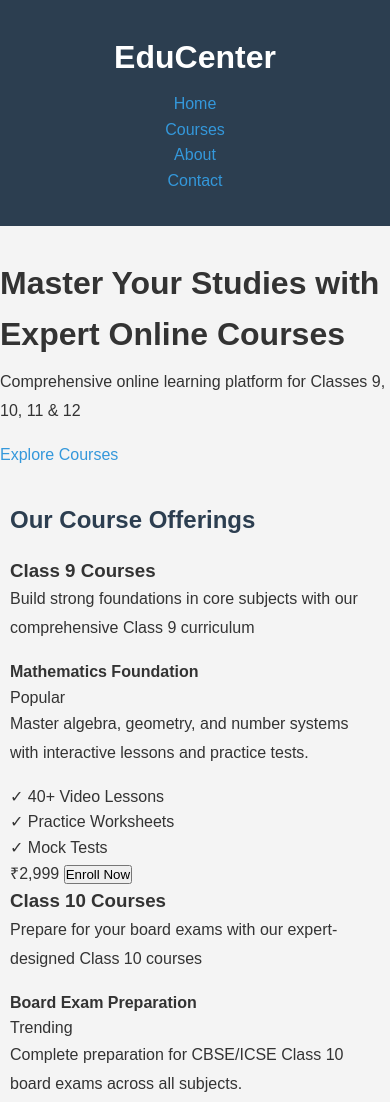
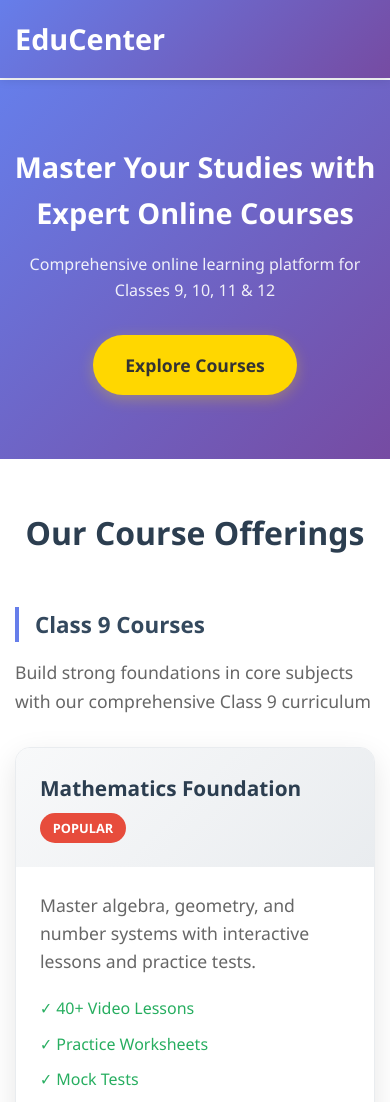
Before and after one commit to Skyadav1996/static-website-on-render, a plain HTML site: page index.html in a window 390 px wide. Shown: the top 1102 px of the page. Drawn offline with Linux system fonts and the light colour scheme.

Commit message:
Update style.css - Add modern responsive styles for online course websiteUpdate style.css
Added comprehensive CSS styling including:
- Modern gradient navigation bar with fixed positioning
- Hero section with call-to-action button
- Responsive course card layouts with hover effects
- Clean typography and color scheme
- Mobile-responsive design for all devices
- Smooth animations and accessibility features
- Print styles for better document printing

```diff
--- a/style.css
+++ b/style.css
@@ -1,85 +1,440 @@
-/* Basic CSS styling for index.html */
+/* Modern Educational Website Styles */
 
+/* Reset and base styles */
 * {
   margin: 0;
   padding: 0;
   box-sizing: border-box;
 }
 
+html {
+  scroll-behavior: smooth;
+}
+
 body {
-  font-family: 'Arial', sans-serif;
+  font-family: 'Segoe UI', Tahoma, Geneva, Verdana, sans-serif;
   line-height: 1.6;
   color: #333;
-  background-color: #f4f4f4;
+  background-color: #f8f9fa;
 }
 
 .container {
   max-width: 1200px;
   margin: 0 auto;
-  padding: 20px;
+  padding: 0 20px;
 }
 
+/* Header and Navigation */
 header {
-  background-color: #2c3e50;
+  background: linear-gradient(135deg, #667eea 0%, #764ba2 100%);
+  box-shadow: 0 2px 10px rgba(0, 0, 0, 0.1);
+  position: fixed;
+  top: 0;
+  width: 100%;
+  z-index: 1000;
+}
+
+.navbar {
+  padding: 1rem 0;
+}
+
+.nav-container {
+  max-width: 1200px;
+  margin: 0 auto;
+  padding: 0 20px;
+  display: flex;
+  justify-content: space-between;
+  align-items: center;
+}
+
+.logo h1 {
+  color: white;
+  font-size: 1.8rem;
+  font-weight: 700;
+  text-decoration: none;
+}
+
+.nav-menu {
+  display: flex;
+  list-style: none;
+  gap: 2rem;
+}
+
+.nav-menu a {
+  color: white;
+  text-decoration: none;
+  font-weight: 500;
+  transition: color 0.3s ease;
+  padding: 0.5rem 0;
+}
+
+.nav-menu a:hover {
+  color: #ffd700;
+}
+
+/* Main content spacing */
+main {
+  margin-top: 80px;
+}
+
+/* Hero Section */
+.hero {
+  background: linear-gradient(135deg, #667eea 0%, #764ba2 100%);
+  color: white;
+  padding: 6rem 0;
+  text-align: center;
+}
+
+.hero-content h1 {
+  font-size: 3rem;
+  margin-bottom: 1rem;
+  font-weight: 700;
+}
+
+.hero-content p {
+  font-size: 1.2rem;
+  margin-bottom: 2rem;
+  opacity: 0.9;
+}
+
+.cta-button {
+  display: inline-block;
+  background-color: #ffd700;
+  color: #333;
+  padding: 1rem 2rem;
+  font-size: 1.1rem;
+  font-weight: 600;
+  text-decoration: none;
+  border-radius: 50px;
+  transition: all 0.3s ease;
+  box-shadow: 0 4px 15px rgba(255, 215, 0, 0.3);
+}
+
+.cta-button:hover {
+  background-color: #ffed4e;
+  transform: translateY(-2px);
+  box-shadow: 0 6px 20px rgba(255, 215, 0, 0.4);
+}
+
+/* Courses Section */
+.courses {
+  padding: 5rem 0;
+  background-color: white;
+}
+
+.courses h2 {
+  text-align: center;
+  font-size: 2.5rem;
+  margin-bottom: 3rem;
+  color: #2c3e50;
+}
+
+.course-section {
+  margin-bottom: 4rem;
+}
+
+.course-section h3 {
+  font-size: 1.8rem;
+  color: #34495e;
+  margin-bottom: 1rem;
+  border-left: 4px solid #667eea;
+  padding-left: 1rem;
+}
+
+.course-section p {
+  font-size: 1.1rem;
+  margin-bottom: 2rem;
+  color: #666;
+}
+
+/* Course Cards */
+.course-card {
+  background: white;
+  border-radius: 15px;
+  box-shadow: 0 10px 30px rgba(0, 0, 0, 0.1);
+  overflow: hidden;
+  transition: all 0.3s ease;
+  border: 1px solid #e9ecef;
+}
+
+.course-card:hover {
+  transform: translateY(-5px);
+  box-shadow: 0 15px 40px rgba(0, 0, 0, 0.15);
+}
+
+.card-header {
+  padding: 1.5rem;
+  background: linear-gradient(135deg, #f8f9fa 0%, #e9ecef 100%);
+  display: flex;
+  justify-content: space-between;
+  align-items: center;
+}
+
+.card-header h4 {
+  font-size: 1.3rem;
+  color: #2c3e50;
+  font-weight: 600;
+}
+
+.badge {
+  padding: 0.3rem 0.8rem;
+  border-radius: 20px;
+  font-size: 0.8rem;
+  font-weight: 600;
+  text-transform: uppercase;
+}
+
+.badge {
+  background-color: #e74c3c;
+  color: white;
+}
+
+.badge.trending {
+  background-color: #f39c12;
+  color: white;
+}
+
+.badge.premium {
+  background-color: #9b59b6;
+  color: white;
+}
+
+.card-content {
+  padding: 1.5rem;
+}
+
+.card-content p {
+  margin-bottom: 1rem;
+  color: #666;
+}
+
+.card-content ul {
+  list-style: none;
+  margin-bottom: 1rem;
+}
+
+.card-content li {
+  padding: 0.3rem 0;
+  color: #27ae60;
+  font-weight: 500;
+}
+
+.card-footer {
+  padding: 1.5rem;
+  background-color: #f8f9fa;
+  display: flex;
+  justify-content: space-between;
+  align-items: center;
+}
+
+.price {
+  font-size: 1.5rem;
+  font-weight: 700;
+  color: #e74c3c;
+}
+
+.enroll-btn {
+  background-color: #667eea;
+  color: white;
+  border: none;
+  padding: 0.8rem 1.5rem;
+  border-radius: 25px;
+  font-weight: 600;
+  cursor: pointer;
+  transition: all 0.3s ease;
+}
+
+.enroll-btn:hover {
+  background-color: #5a67d8;
+  transform: scale(1.05);
+}
+
+/* About Section */
+.about {
+  padding: 5rem 0;
+  background-color: #f8f9fa;
+}
+
+.about h2 {
+  text-align: center;
+  font-size: 2.5rem;
+  margin-bottom: 3rem;
+  color: #2c3e50;
+}
+
+.features {
+  display: grid;
+  grid-template-columns: repeat(auto-fit, minmax(300px, 1fr));
+  gap: 2rem;
+  margin-top: 2rem;
+}
+
+.feature {
+  background: white;
+  padding: 2rem;
+  border-radius: 10px;
+  text-align: center;
+  box-shadow: 0 5px 15px rgba(0, 0, 0, 0.08);
+  transition: transform 0.3s ease;
+}
+
+.feature:hover {
+  transform: translateY(-5px);
+}
+
+.feature h4 {
+  font-size: 1.3rem;
+  margin-bottom: 1rem;
+  color: #2c3e50;
+}
+
+.feature p {
+  color: #666;
+}
+
+/* Contact Section */
+.contact {
+  padding: 5rem 0;
+  background-color: white;
+  text-align: center;
+}
+
+.contact h2 {
+  font-size: 2.5rem;
+  margin-bottom: 1rem;
+  color: #2c3e50;
+}
+
+.contact p {
+  font-size: 1.1rem;
+  margin-bottom: 2rem;
+  color: #666;
+}
+
+.contact-info {
+  display: flex;
+  justify-content: center;
+  gap: 2rem;
+  flex-wrap: wrap;
+}
+
+.contact-info p {
+  background-color: #f8f9fa;
+  padding: 1rem 1.5rem;
+  border-radius: 10px;
+  margin: 0;
+  font-weight: 500;
+  color: #2c3e50;
+}
+
+/* Footer */
+footer {
+  background: linear-gradient(135deg, #2c3e50 0%, #34495e 100%);
   color: white;
   text-align: center;
   padding: 2rem 0;
-  margin-bottom: 2rem;
 }
 
-h1 {
-  font-size: 2.5rem;
-  margin-bottom: 0.5rem;
+footer p {
+  margin: 0;
+  opacity: 0.9;
 }
 
-h2 {
-  color: #2c3e50;
-  margin: 1.5rem 0 1rem 0;
+/* Responsive Design */
+@media (max-width: 768px) {
+  .nav-menu {
+    display: none;
+  }
+
+  .hero-content h1 {
+    font-size: 2rem;
+  }
+
+  .hero-content p {
+    font-size: 1rem;
+  }
+
+  .courses h2, .about h2, .contact h2 {
+    font-size: 2rem;
+  }
+
+  .course-section h3 {
+    font-size: 1.4rem;
+  }
+
+  .card-footer {
+    flex-direction: column;
+    gap: 1rem;
+  }
+
+  .features {
+    grid-template-columns: 1fr;
+  }
+
+  .contact-info {
+    flex-direction: column;
+    align-items: center;
+  }
+
+  .hero {
+    padding: 4rem 0;
+  }
+
+  .courses, .about, .contact {
+    padding: 3rem 0;
+  }
 }
 
-p {
-  margin-bottom: 1rem;
-  line-height: 1.8;
+@media (max-width: 480px) {
+  .container {
+    padding: 0 15px;
+  }
+
+  .nav-container {
+    padding: 0 15px;
+  }
+
+  .hero-content h1 {
+    font-size: 1.8rem;
+  }
+
+  .card-header {
+    flex-direction: column;
+    gap: 0.5rem;
+    align-items: flex-start;
+  }
 }
 
-a {
-  color: #3498db;
-  text-decoration: none;
-  transition: color 0.3s ease;
+/* Smooth animations */
+@keyframes fadeInUp {
+  from {
+    opacity: 0;
+    transform: translateY(30px);
+  }
+  to {
+    opacity: 1;
+    transform: translateY(0);
+  }
 }
 
-a:hover {
-  color: #2980b9;
+.course-card, .feature {
+  animation: fadeInUp 0.6s ease-out;
 }
 
-.btn {
-  display: inline-block;
-  background-color: #3498db;
-  color: white;
-  padding: 10px 20px;
-  border-radius: 5px;
-  text-decoration: none;
-  transition: background-color 0.3s ease;
+/* Focus states for accessibility */
+a:focus, button:focus {
+  outline: 2px solid #667eea;
+  outline-offset: 2px;
 }
 
-.btn:hover {
-  background-color: #2980b9;
-}
-
-footer {
-  background-color: #34495e;
-  color: white;
-  text-align: center;
-  padding: 1rem 0;
-  margin-top: 2rem;
-}
-
-@media (max-width: 768px) {
-  .container {
-    padding: 10px;
+/* Print styles */
+@media print {
+  .navbar, .cta-button, .enroll-btn {
+    display: none;
   }
 
-  h1 {
-    font-size: 2rem;
+  body {
+    background: white;
+    color: black;
   }
 }
```
